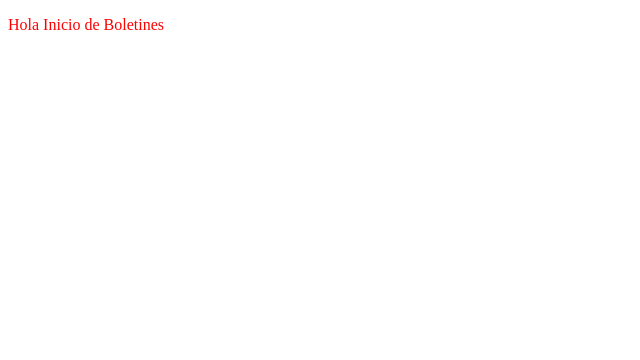
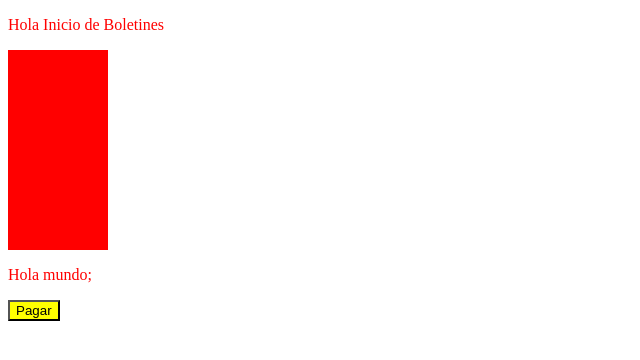
Before and after one commit to Klvst3r/CF, a plain HTML site: page boletines/index.html in a window 1280 px wide. Shown: the whole page, without its empty margins (0-640 px from the left). Drawn offline with Linux system fonts and the light colour scheme.

Commit message:
Coments Selectors Id and Class

```diff
--- a/boletines/index.html
+++ b/boletines/index.html
@@ -8,9 +8,27 @@
 		p{
 			color:red;
 		}
+		.red{
+			height: 200px;
+			width: 100px;
+			background-color: red;
+		}
+		#boton-pago{
+			background-color:yellow;
+		}
 	</style>
 </head>
 <body>
 	<p>Hola Inicio de Boletines</p>
+	<div class="red texto-blanco">
+
+	</div>
+	<p>
+		Hola mundo;
+	</p>
+
+	<button id="boton-pago" type="button" name="button">
+		Pagar
+	</button>
 </body>
 </html>
```
Also changed, not shown: 1 other file.
